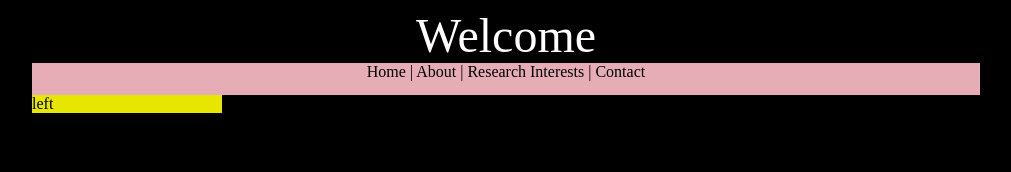
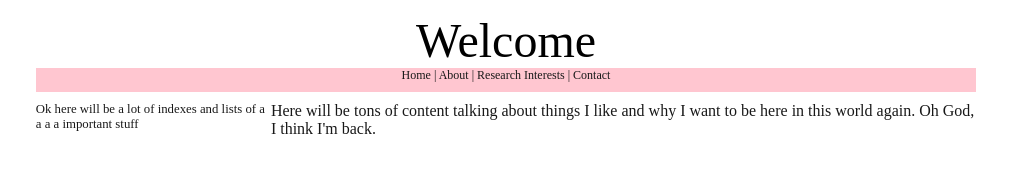
Before and after one commit to s0lver/webpage, a plain HTML site: page current/index.html in a window 1280 px wide. Shown: the whole page, without its empty margins (134-1145 px from the left). Drawn offline with Linux system fonts and the light colour scheme; a web font is replaced by a local one.

Commit message:
Hot fixes in new early version

```diff
--- a/current/index.html
+++ b/current/index.html
@@ -3,33 +3,40 @@
 <head>
 	<meta charset="utf-8">
 	<meta http-equiv="X-UA-Compatible" content="IE=edge">
-	<title>r</title>
+	<title>Rafael Pérez Torres</title>
 	<link rel="stylesheet" href="">
 	<style type="text/css">
+
 body{
 	/*margin: 0;*/
 	font-family: 'Sura', serif;
+	padding: 5px;
+
 	/*background: url(cosmos.jpg) #555;*/
-		background-color: black;
+	background-color: white;
 	background-size: 100% auto;
 }
+
 #header{
 	/*background-color: white;*/
-	color: white;
+	color: black;
 	text-align: center;
 	width: 30%;
 	margin:0 auto;
 	/*font-family: 'Stardos Stencil', cursive;*/
 	font-size: 3em;
 }
+
 #options{
 	width:100%;
 	text-align: center;
 	background-color: Pink;
 	/*font-family: 'Cantora One', sans-serif;*/
-	font-size: 1em;
+	font-size: 0.75em;
 	height: 2em;
+	margin-bottom: 10px;
 }
+
 #maincontainer{
 	width: 75%;
 	min-width: 750px;
@@ -37,20 +44,25 @@
 	margin:0 auto;
 	opacity: 0.9;
 }
+
 #side{
-	width: 20%;
-	background-color: Yellow;
+	width: 25%;
+	/*background-color: yellow;*/
 	float:left;
 	clear: both;
+	font-size: 0.8em;
 }
+
 #content{
-	width:80%;
+	width:75%;
 	/*background-color: Blue;*/
 	float:left;
 }
+
 h1,h2,h3,h4,h5,h6,h7{
 	font-family: 'Stardos Stencil', cursive;
 }
+
 </style>
 <link href='https://fonts.googleapis.com/css?family=Stardos+Stencil:400,700|Cantora+One|Sura:400,700' rel='stylesheet' type='text/css'>
 </head>
@@ -61,10 +73,10 @@ h1,h2,h3,h4,h5,h6,h7{
 			Home | About | Research Interests | Contact
 		</div>
 		<div id="side">
-			left
+			Ok here will be a lot of indexes and lists of a a a a important stuff
 		</div>
 		<div id="content">
-			content
+			Here will be tons of content talking about things I like and why I want to be here in this world again. Oh God, I think I'm back.
 		</div>
 	</div>
 </body>
```
Lines whose indentation alone changed are shown as unchanged.
